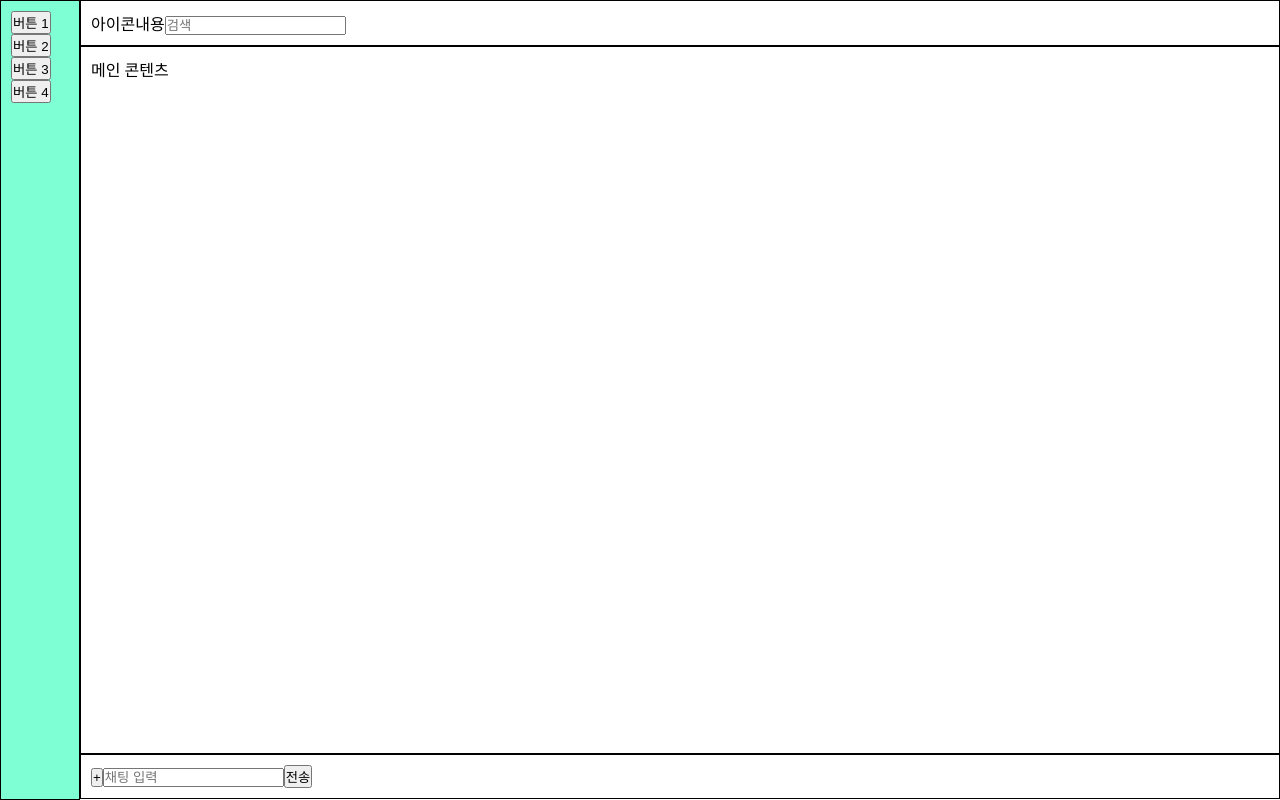
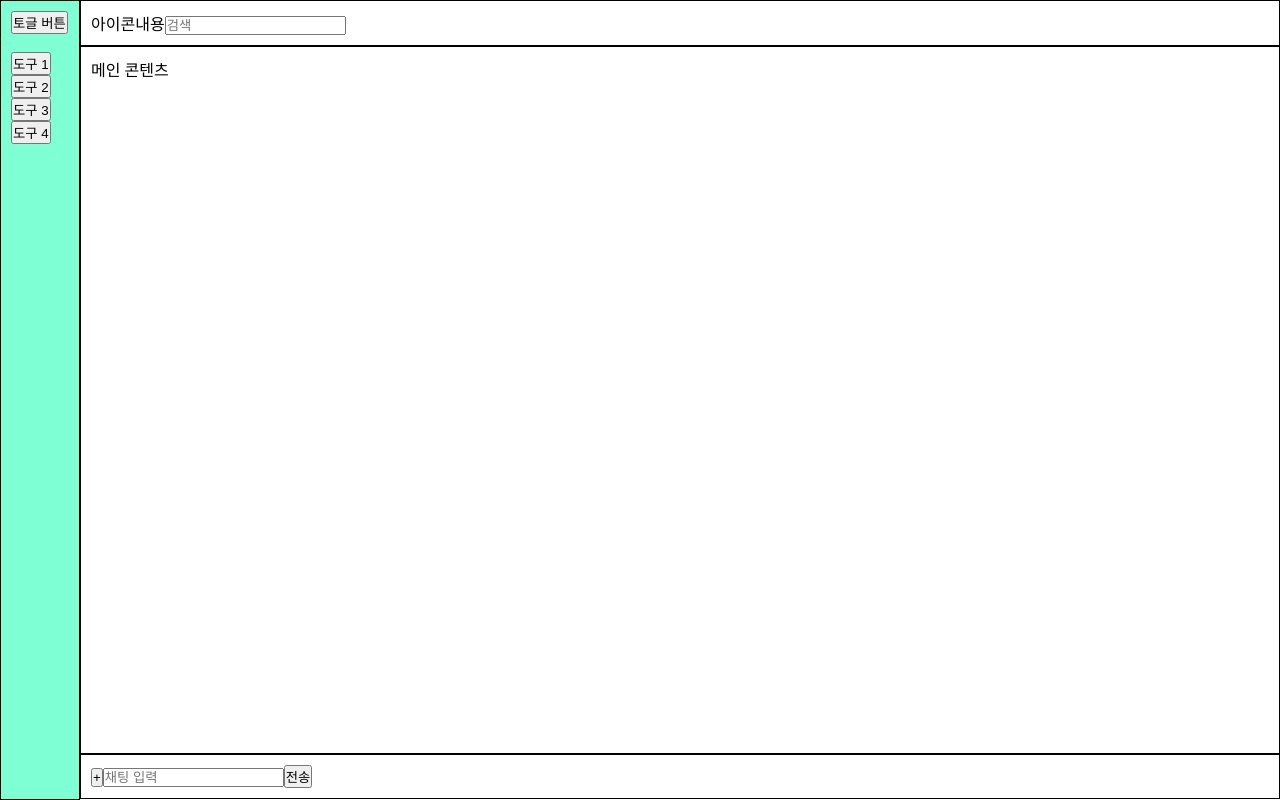
Before and after one commit to ns-02/visual-with, a React (Vite) app: page / in a window 1280 px wide. Built offline with nearby package versions, Linux system fonts and the light colour scheme.

Commit message:
메뉴 스위칭

```diff
--- a/src/layouts/LeftMenu.tsx
+++ b/src/layouts/LeftMenu.tsx
@@ -1,21 +1,55 @@
+import { useState } from 'react';
 import './layouts.css'
 
 function LeftMenu() {
+  const [ isViewTool, setIsViewTool ] = useState(true);
+  const [ isViewTeam, setIsViewTeam ] = useState(false);
+
   return (
     <>
       <section className='leftmenu'>
         <div>
-          <button>버튼 1</button>
+          <button onClick={() => {
+            setIsViewTool(!isViewTool);
+            setIsViewTeam(!isViewTeam);
+          }}>토글 버튼</button>
+        </div>
+        <br></br>
+        {
+          isViewTool &&
+          <div className='tool'>
+            <div>
+              <button>도구 1</button>
             </div>
             <div>
-          <button>버튼 2</button>
+              <button>도구 2</button>
             </div>
             <div>
-          <button>버튼 3</button>
+              <button>도구 3</button>
             </div>
             <div>
-          <button>버튼 4</button>
+              <button>도구 4</button>
             </div>
+          </div>
+        }
+        {
+          isViewTeam &&
+          <div className='team'>
+            <div>
+              <button>팀 1</button>
+            </div>
+            <div>
+              <button>팀 2</button>
+            </div>
+            <div>
+              <button>팀 3</button>
+            </div>
+            <div>
+              <button>팀 4</button>
+            </div>
+          </div>
+        }
+
       </section>
     </>
   )
```
Lines whose indentation alone changed are shown as unchanged.
